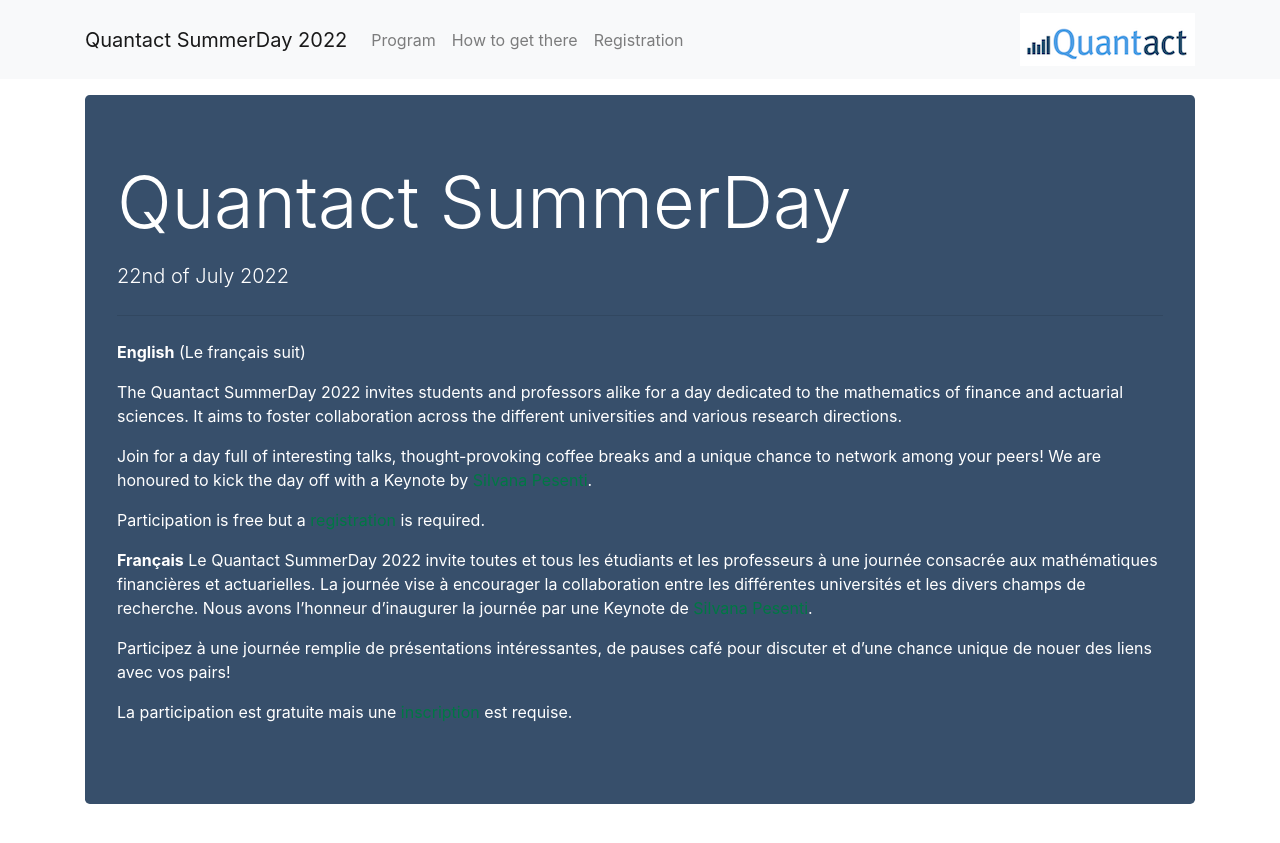
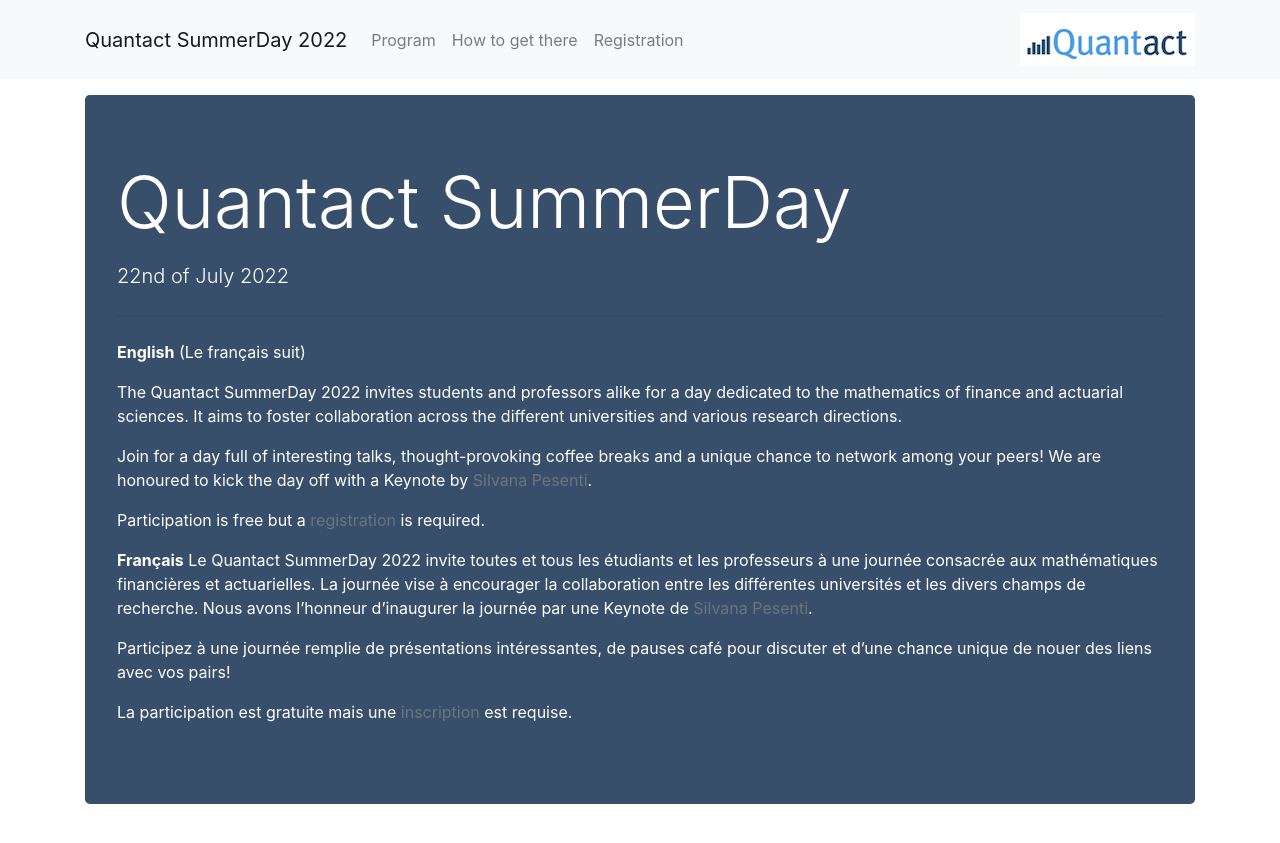
Before and after one commit to QuantactSummerDay/QuantactSummerDay.github.io, a Jekyll site: the page built from index.md, in a window 1280 px wide. Shown: the top 843 px of the page. Built offline with Jekyll 4.4.1, drawn with Linux system fonts in a browser that asks for light colours.

Commit message:
fixed link col

```diff
--- a/_sass/bootstrap/_variables.scss
+++ b/_sass/bootstrap/_variables.scss
@@ -173,7 +173,7 @@ $body-color:                $gray-900 !default;
 //
 // Style anchor elements.
 
-$link-color:                              theme-color("primary") !default;
+$link-color:                              theme-color("secondary") !default;
 $link-decoration:                         none !default;
 $link-hover-color:                        darken($link-color, 15%) !default;
 $link-hover-decoration:                   underline !default;
```
